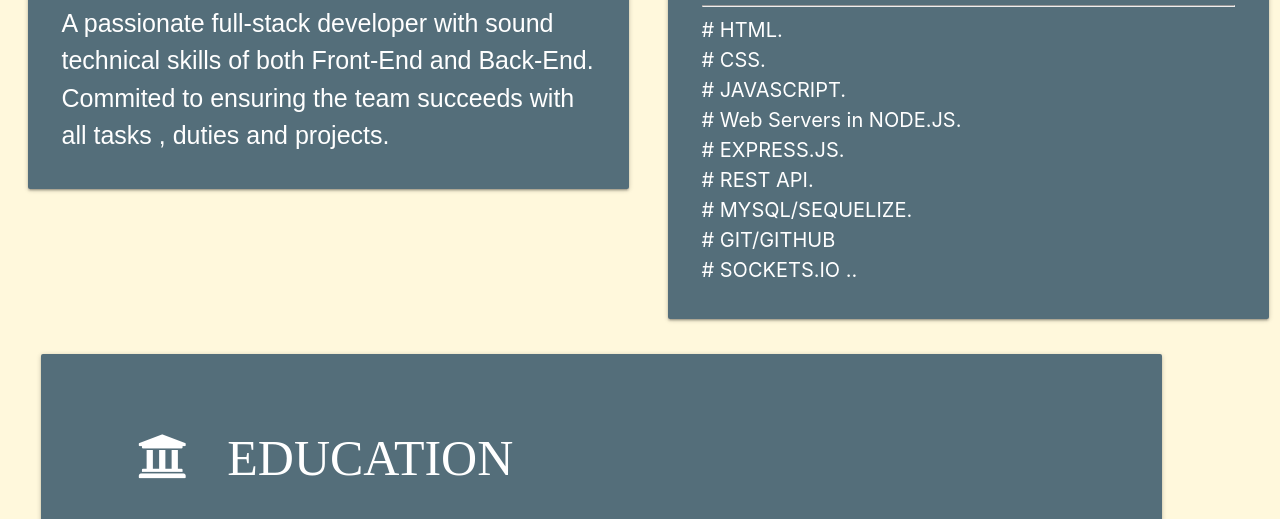
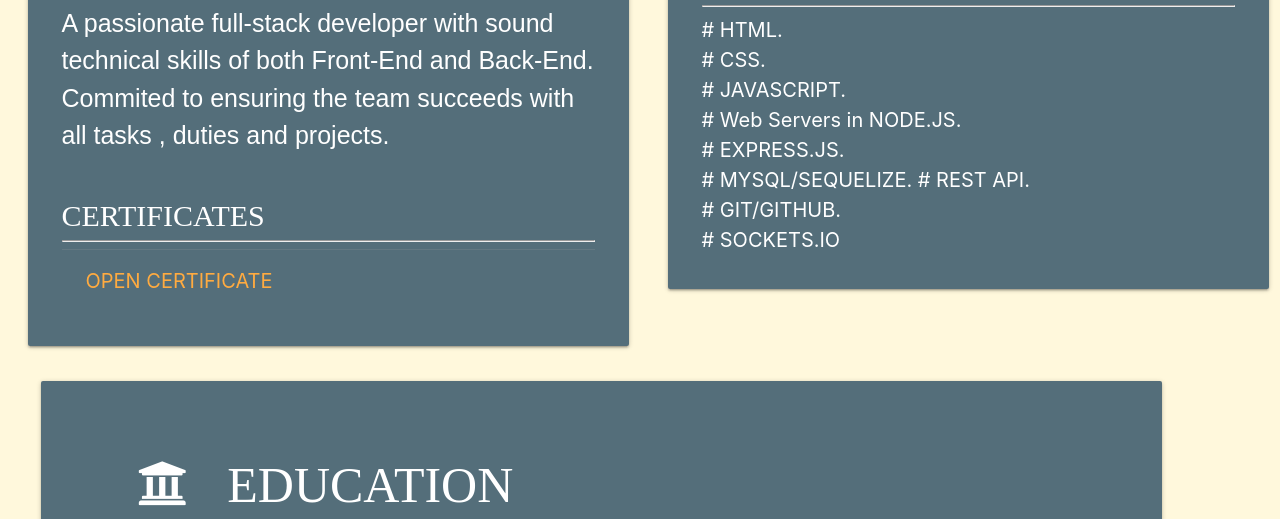
Before and after one commit to rishabh12541/portfolio, a website: page public/index.html in a window 1280 px wide. Shown: the part 581-1100 px from the top of the page. Drawn offline with nearby package versions, Linux system fonts and the light colour scheme.

Commit message:
certificate
Signed-off-by: Rishabh Bindal <rishabhbindal@Rishabhs-MacBook-Air.local>

```diff
--- a/public/common.css
+++ b/public/common.css
@@ -195,3 +195,11 @@ body {
 .feed {
     padding : 20px;
 }
+
+.cer {
+    font-family: serif;
+}
+
+.cert {
+    padding: 0px;
+}
--- a/public/homepage.html
+++ b/public/homepage.html
@@ -5,7 +5,11 @@
             <div class="card-content white-text">
             <span class="card-title int" style ="font-size: 50px;"><i class="far fa-business-time into"></i>INTRO</span><hr>
             <p class = 'intr'style ="font-size: 25px;">A passionate full-stack developer with sound technical skills of both Front-End and Back-End.
-           Commited to ensuring the team succeeds with all tasks , duties and projects.</p>
+           Commited to ensuring the team succeeds with all tasks , duties and projects.</p><br><br>
+           <span class="card-title cer" style ="font-size: 30px;">CERTIFICATES</span><hr>
+           <div class="card-action cert">
+               <a href = 'certificate.pdf' style ="font-size: 20px;">OPEN CERTIFICATE</a>
+            </div>
             </div>
         </div>
         </div>
@@ -15,15 +19,15 @@
         <div class="card blue-grey darken-1 kk">
             <div class="card-content white-text">
             <span class="card-title ski" style ="font-size: 50px;"><i class="fas fa-align-left skil"></i>SKILLS</span><hr>
-            <p style ="font-size: 20px;"> # HTML.<br>
+            <p style ="font-size: 20px;" class = 'or'> # HTML.<br>
                # CSS.<br>
                # JAVASCRIPT.<br>
                # Web Servers in NODE.JS.<br>
                # EXPRESS.JS.<br>
+               # MYSQL/SEQUELIZE.
                # REST API.<br>
-               # MYSQL/SEQUELIZE.<br>
-               # GIT/GITHUB<br>
-               # SOCKETS.IO ..</p>
+               # GIT/GITHUB.<br>
+               # SOCKETS.IO</p>
             </div>
         </div>
         </div>
```
Also changed, not shown: 1 other file.
